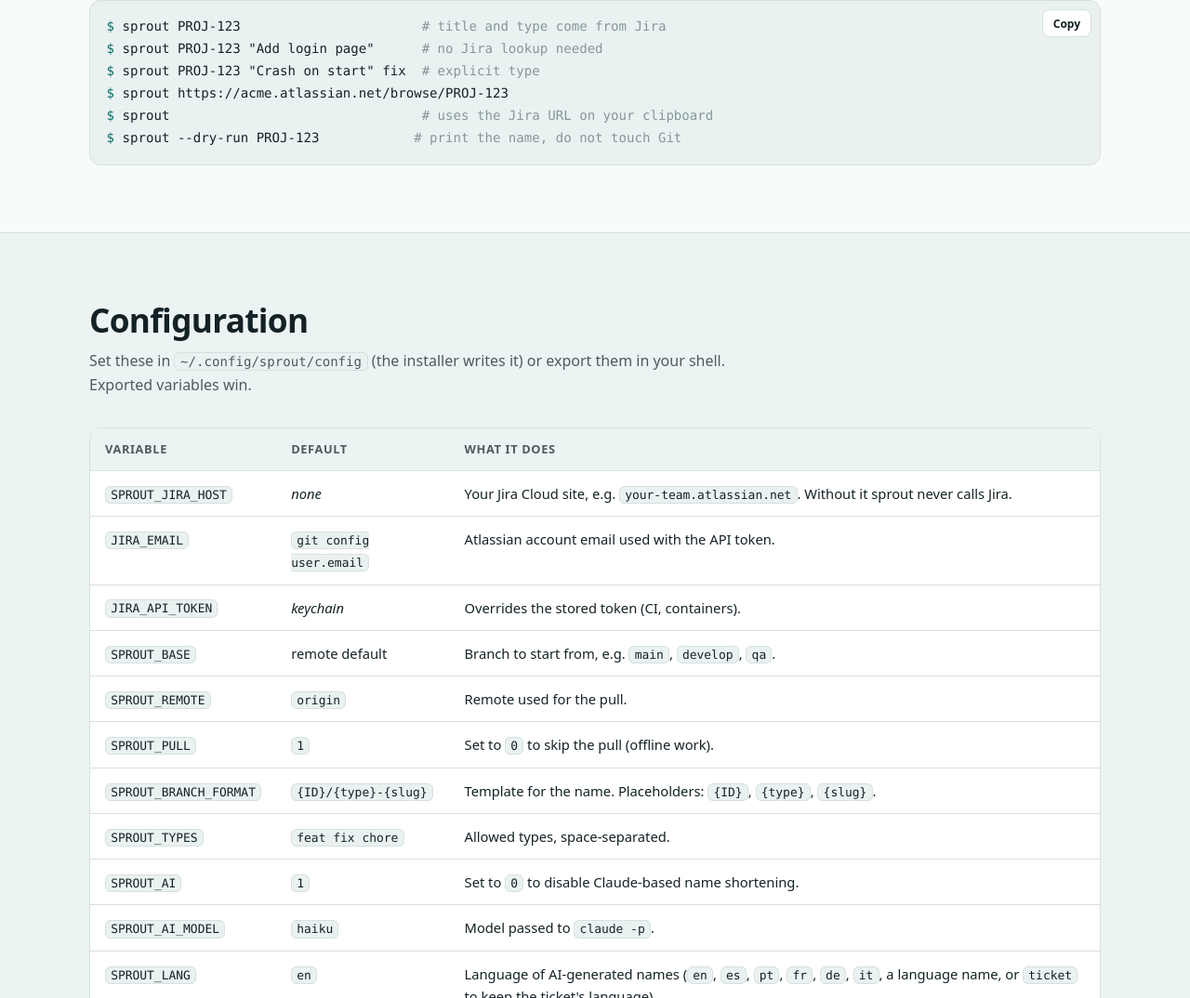
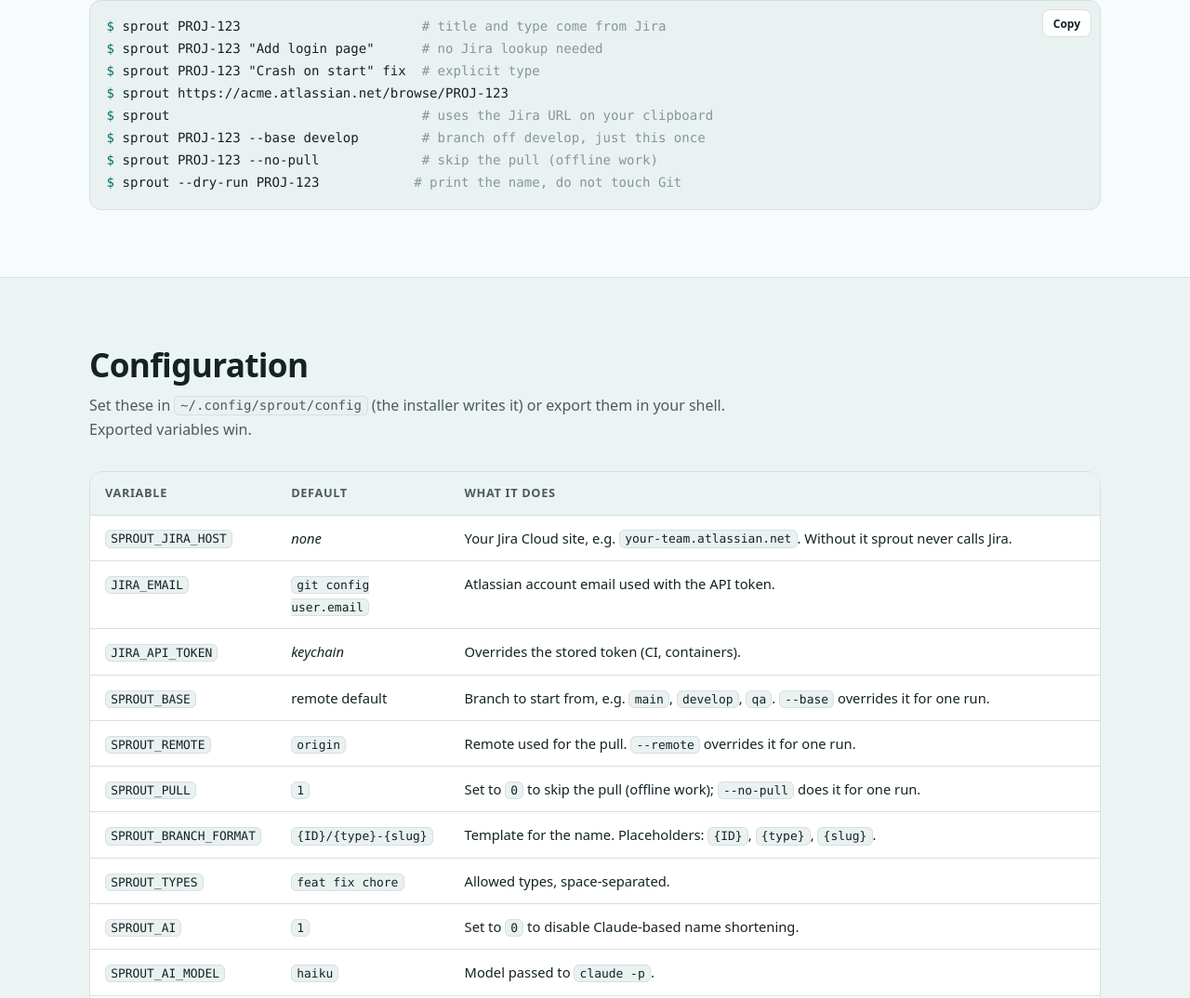
Before and after one commit to beenjii14/sprout, a plain HTML site: page docs/index.html in a window 1280 px wide. Shown: the part 3339-4413 px from the top of the page at 93% size. Drawn offline with Linux system fonts and the light colour scheme.

Commit message:
Add --base, --remote and --no-pull options

```diff
--- a/docs/index.html
+++ b/docs/index.html
@@ -269,6 +269,8 @@ beenjii14/sprout</code></pre><button class="copy" type="button" data-copy="zinit
 <span class="prompt">$ </span>sprout PROJ-123 "Crash on start" fix  <span class="t-dim"># explicit type</span>
 <span class="prompt">$ </span>sprout https://acme.atlassian.net/browse/PROJ-123
 <span class="prompt">$ </span>sprout                                <span class="t-dim"># uses the Jira URL on your clipboard</span>
+<span class="prompt">$ </span>sprout PROJ-123 --base develop        <span class="t-dim"># branch off develop, just this once</span>
+<span class="prompt">$ </span>sprout PROJ-123 --no-pull             <span class="t-dim"># skip the pull (offline work)</span>
 <span class="prompt">$ </span>sprout --dry-run PROJ-123            <span class="t-dim"># print the name, do not touch Git</span></code></pre>
         <button class="copy" type="button" data-copy="sprout --dry-run PROJ-123">Copy</button>
       </div>
@@ -286,9 +288,9 @@ beenjii14/sprout</code></pre><button class="copy" type="button" data-copy="zinit
             <tr><td><code>SPROUT_JIRA_HOST</code></td><td><em>none</em></td><td>Your Jira Cloud site, e.g. <code>your-team.atlassian.net</code>. Without it sprout never calls Jira.</td></tr>
             <tr><td><code>JIRA_EMAIL</code></td><td><code>git config user.email</code></td><td>Atlassian account email used with the API token.</td></tr>
             <tr><td><code>JIRA_API_TOKEN</code></td><td><em>keychain</em></td><td>Overrides the stored token (CI, containers).</td></tr>
-            <tr><td><code>SPROUT_BASE</code></td><td>remote default</td><td>Branch to start from, e.g. <code>main</code>, <code>develop</code>, <code>qa</code>.</td></tr>
-            <tr><td><code>SPROUT_REMOTE</code></td><td><code>origin</code></td><td>Remote used for the pull.</td></tr>
-            <tr><td><code>SPROUT_PULL</code></td><td><code>1</code></td><td>Set to <code>0</code> to skip the pull (offline work).</td></tr>
+            <tr><td><code>SPROUT_BASE</code></td><td>remote default</td><td>Branch to start from, e.g. <code>main</code>, <code>develop</code>, <code>qa</code>. <code>--base</code> overrides it for one run.</td></tr>
+            <tr><td><code>SPROUT_REMOTE</code></td><td><code>origin</code></td><td>Remote used for the pull. <code>--remote</code> overrides it for one run.</td></tr>
+            <tr><td><code>SPROUT_PULL</code></td><td><code>1</code></td><td>Set to <code>0</code> to skip the pull (offline work); <code>--no-pull</code> does it for one run.</td></tr>
             <tr><td><code>SPROUT_BRANCH_FORMAT</code></td><td><code>{ID}/{type}-{slug}</code></td><td>Template for the name. Placeholders: <code>{ID}</code>, <code>{type}</code>, <code>{slug}</code>.</td></tr>
             <tr><td><code>SPROUT_TYPES</code></td><td><code>feat fix chore</code></td><td>Allowed types, space-separated.</td></tr>
             <tr><td><code>SPROUT_AI</code></td><td><code>1</code></td><td>Set to <code>0</code> to disable Claude-based name shortening.</td></tr>
```
Also changed, not shown: 4 other files.
